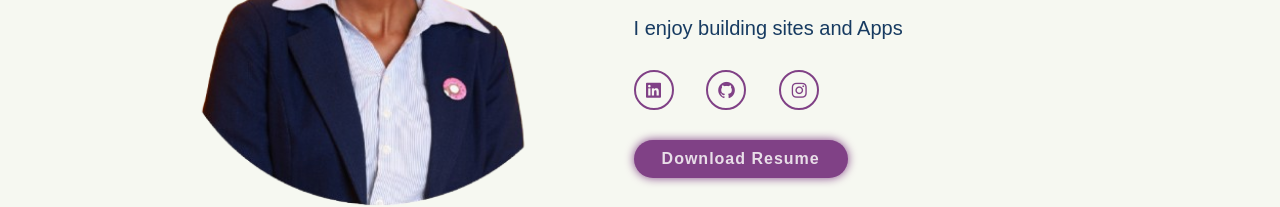
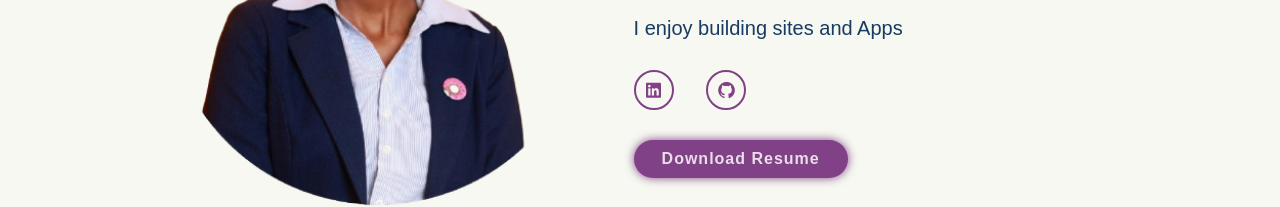
Before and after one commit to ValaryAnguzuzu/My-Portfolio, a plain HTML site: page index.html in a window 1280 px wide. Shown: the part 423-630 px from the top of the page. Drawn offline with nearby package versions, Linux system fonts and the light colour scheme.

Commit message:
modified:   index.html

```diff
--- a/index.html
+++ b/index.html
@@ -61,9 +61,7 @@
           <a href="https://github.com/ValaryAnguzuzu" target="_blank"
             ><i class="bx bxl-github"></i
           ></a>
-          <a href="https://www.instagram.com/_v.alary_" target="_blank"
-            ><i class="bx bxl-instagram"></i
-          ></a>
+
         </div>
 
         <a
```
